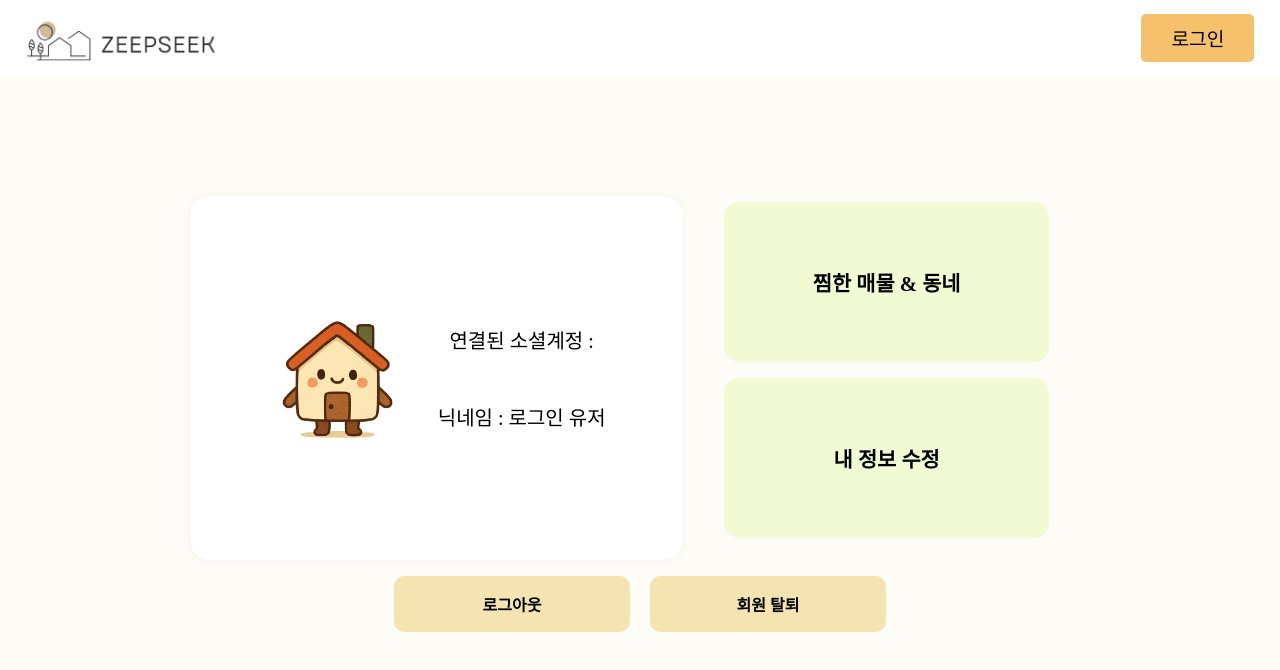
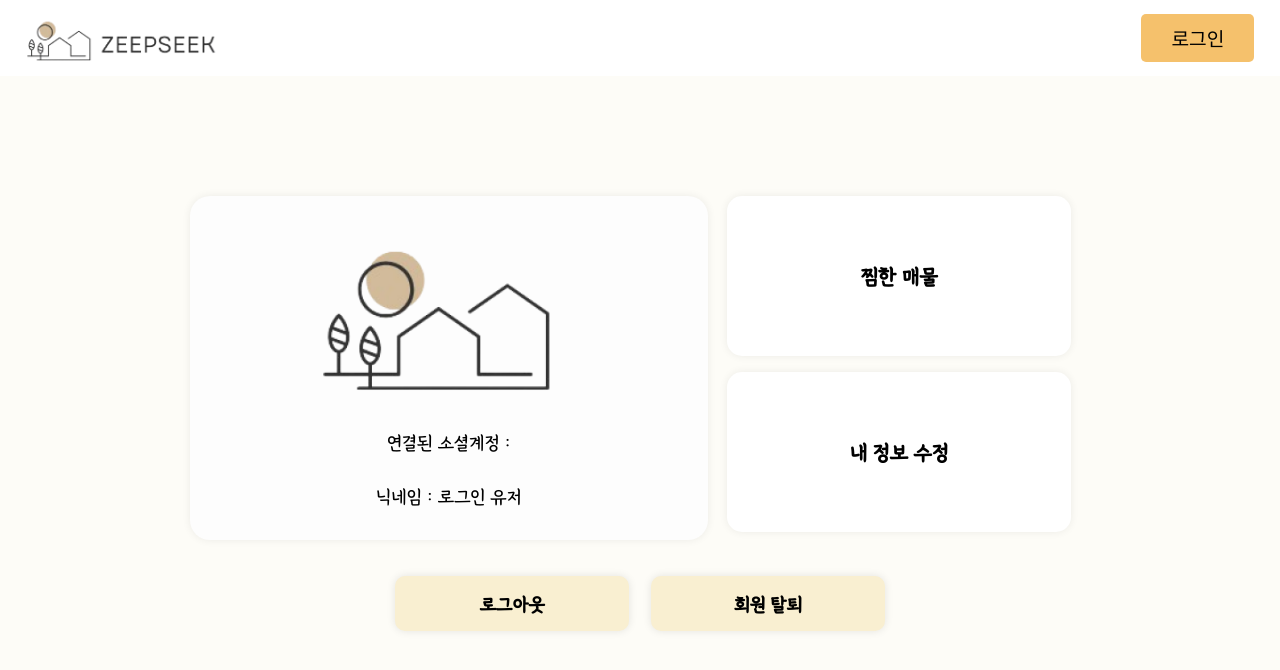
Before and after one commit to binaryarc/zeepseek, a React (Vite) app in the folder FE/: page /mypage in a window 1280 px wide. Shown: the top 670 px of the page. Built offline with nearby package versions, Linux system fonts and the light colour scheme; a web font is replaced by a local one.

Commit message:
[FE][feat]마이페이지 css<박수민>

```diff
--- a/FE/src/common/api/authApi.js
+++ b/FE/src/common/api/authApi.js
@@ -1,14 +1,14 @@
 // import zeepApi from "./api";
 import axios from "axios";
+const authApi = axios.create({
+  baseURL: `http://localhost:8082/api/v1`, // ✅ API 서버 주소
+  withCredentials: true, // ✅ 쿠키 포함 요청
+});
+
 // const authApi = axios.create({
-//   baseURL: `http://localhost:8082/api/v1`, // ✅ API 서버 주소
+//   baseURL: `https://j12e203.p.ssafy.io/api/v1`, // ✅ API 서버 주소
 //   withCredentials: true, // ✅ 쿠키 포함 요청
 // });
-
-const authApi = axios.create({
-  baseURL: `https://j12e203.p.ssafy.io/api/v1`, // ✅ API 서버 주소
-  withCredentials: true, // ✅ 쿠키 포함 요청
-});
 
 // OAuth 로그인 (카카오 & 네이버)
 export const oauthLogin = async (authorizationCode, provider) => {
--- a/FE/src/features/compare/region/RegionCompare.css
+++ b/FE/src/features/compare/region/RegionCompare.css
@@ -67,6 +67,7 @@
   padding: 24px;
   width: 25%;
   height: auto;
+
   box-shadow: 0 0 6px rgba(0, 0, 0, 0.1);
   display: flex;
   flex-direction: column;
@@ -111,6 +112,8 @@ input::placeholder {
   width: 90%;
   padding: 0;
   margin: 0;
+  max-height: 460px;
+  overflow-y: auto;
 }
 
 .liked-region-box li {
--- a/FE/src/features/map/roomlist/RoomList.css
+++ b/FE/src/features/map/roomlist/RoomList.css
@@ -91,7 +91,7 @@
   }
 
   .room-item.selected {
-    background-color: #fdf6e3; /* 연한 노란 배경 */
+    background-color: #FBF9F2; /* 연한 노란 배경 */
     border-left: 4px solid #f9b233; /* 강조 선 */
   }
 
--- a/FE/src/features/mypage/MyPage.css
+++ b/FE/src/features/mypage/MyPage.css
@@ -13,25 +13,33 @@
     align-items: center;
     width: 90%;
     max-width: 900px;
-    font-family: KOROAD_Bold;
+    margin-bottom: 20px;
+    font-family: GangwonEdu_Bold;
   }
 
   .mypage-card {
     margin-top: 15vh;
-    background: white;
+    background: rgb(253, 253, 253);
     padding: 2rem;
     display: flex;
-    /* flex-direction: column; */
+    flex-direction: column;
     align-items: center;
     justify-content: center;
     border-radius: 20px;
-    box-shadow: 0 0 8px rgba(0,0,0,0.05);
+    box-shadow: 0 0 8px rgba(0,0,0,0.07);
     text-align: center;
     width: 95%;
-    height: 300px;
+    height: 280px;
     max-width: 600px;
+    /* border: 3px solid #87cd6c; */
     /* margin-bottom: 0.2rem; */
     font-size: 20px;
+
+  }
+
+  .mypage-card p {
+    margin-top: 1.4em;
+    margin-bottom: 1px;
   }
 
   /* 새로 추가 */
@@ -39,23 +47,23 @@
     display: flex;
     flex-direction: column;
     justify-content: center;
-    gap: 0.5rem;
+    gap: 0.1rem;
   }
 
   .mypage-profile-img {
-    width: 140px;
-    height: 140px;
-    border-radius: 50%;
-    background: url('../../assets/images/zeep.png') center/cover no-repeat;
+    width: 250px;
+    height: 180px;
+    /* border-radius: 50%; */
+    background: url('../../assets/images/mypage.png') center/cover no-repeat;
     margin-right: 30px;
   }
 
   .mypage-buttons {
-    margin-top: 13vh;
+    margin-top: 14vh;
     display: flex;
     flex-direction: column;
     gap: 1rem;
-    width: 90%;
+    width: 80%;
     max-width: 600px;
     /* padding: 20px; */
     align-items: center;
@@ -63,16 +71,17 @@
   }
 
   .mypage-buttons button {
-    background: #f1fad3;
-    border: 2px #87cd6c;
+    background: rgb(255, 255, 255);
+    box-shadow: 0 0 8px rgba(0,0,0,0.07);
+    border: 3px #87cd6c;
     border-radius: 15px;
     padding: 1rem;
-    width: 80%;
+    width: 90%;
     font-weight: bold;
-    font-size: 1.3rem;
+    font-size: 1.4rem;
     cursor: pointer;
     height: 160px;
-    font-family: KOROAD_Light;
+    font-family: GangwonEdu_Bold;
   }
 
   .mypage-footer {
@@ -87,14 +96,15 @@
   .logout-btn,
   .withdraw-btn {
     /* padding: 0; */
-    font-size: 16px;
-    font-family: KOROAD;
+    font-size: 20px;
+    font-family: GangwonEdu_Bold;
     padding: 1rem 1.5rem;
     border-radius: 10px;
     border: none;
-    background: #f4e4b2;
+    background: #f9efd1;
     font-weight: bold;
     cursor: pointer;
     flex: 1;
-    margin: 0 0.6rem;
+    box-shadow: 0 0 8px rgba(0,0,0,0.1);
+    margin: 0 0.7rem;
   }
--- a/FE/src/features/mypage/MyPage.jsx
+++ b/FE/src/features/mypage/MyPage.jsx
@@ -71,7 +71,7 @@ const MyPage = () => {
         </div>
 
         <div className="mypage-buttons">
-          <button onClick={() => navigate('/zzim')}>찜한 매물 & 동네</button>
+          <button onClick={() => navigate('/zzim')}>찜한 매물 </button>
           <button onClick={() => navigate('/survey')}>내 정보 수정</button>
         </div>
       </div>
```
Also changed, not shown: FE/src/assets/images/mypage.png (added).
